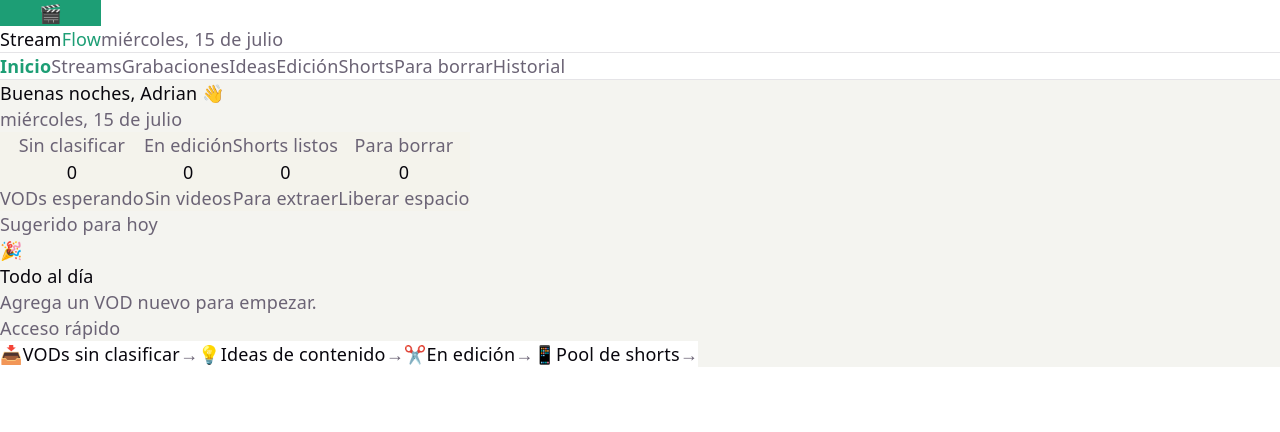
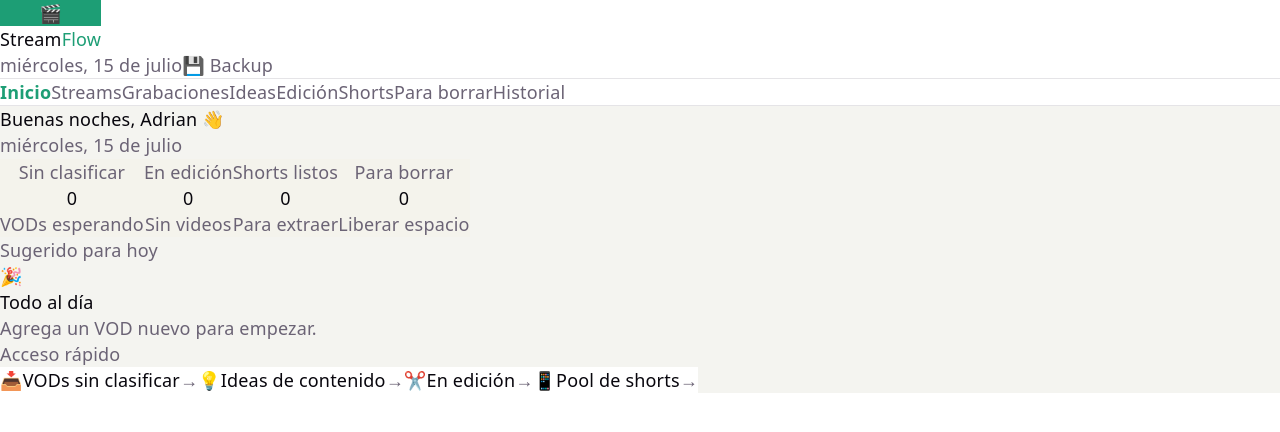
Before and after one commit to AdrianGerman/StreamFlow, a React (Vite) app: page / in a window 1280 px wide. Shown: the top 432 px of the page. Built offline with nearby package versions, Linux system fonts and the light colour scheme.

Commit message:
apply DataManager in app

```diff
--- a/src/App.jsx
+++ b/src/App.jsx
@@ -1,3 +1,4 @@
+import { useState } from "react"
 import { TABS } from "./constants/nav"
 import { useVodStore } from "./store/vodStore"
 import { useActiveTab } from "./hooks/useActiveTab"
@@ -9,6 +10,7 @@ import EditingView from "./views/EditingView"
 import ShortsView from "./views/ShortsView"
 import TrashView from "./views/TrashView"
 import HistoryView from "./views/HistoryView"
+import DataManager from "./components/DataManager"
 
 function tabCount(tab, buckets) {
   if (!tab.storeKey) return null
@@ -29,6 +31,7 @@ export default function App() {
     regressPhase,
     removeVod,
   } = useVodStore()
+  const [showDataManager, setShowDataManager] = useState(false)
 
   const view = () => {
     switch (activeTab) {
@@ -136,6 +139,8 @@ export default function App() {
             Stream<span style={{ color: "var(--sf-green)" }}>Flow</span>
           </span>
         </button>
+
+        <div className="flex items-center gap-3">
           <span
             className="text-[12px] capitalize"
             style={{ color: "var(--text)" }}
@@ -146,6 +151,19 @@ export default function App() {
               month: "long",
             })}
           </span>
+          <button
+            onClick={() => setShowDataManager(true)}
+            title="Backup y datos"
+            className="text-[12px] px-2.5 py-1 rounded-lg border cursor-pointer transition-colors duration-150 hover:bg-(--code-bg)"
+            style={{
+              borderColor: "var(--border)",
+              color: "var(--text)",
+              background: "transparent",
+            }}
+          >
+            💾 Backup
+          </button>
+        </div>
       </header>
 
       <nav
@@ -189,6 +207,10 @@ export default function App() {
       <main className="flex-1 overflow-y-auto">
         <div className="w-full max-w-5xl mx-auto px-6 py-6">{view()}</div>
       </main>
+
+      {showDataManager && (
+        <DataManager onClose={() => setShowDataManager(false)} />
+      )}
     </div>
   )
 }
```
Lines whose indentation alone changed are shown as unchanged.
